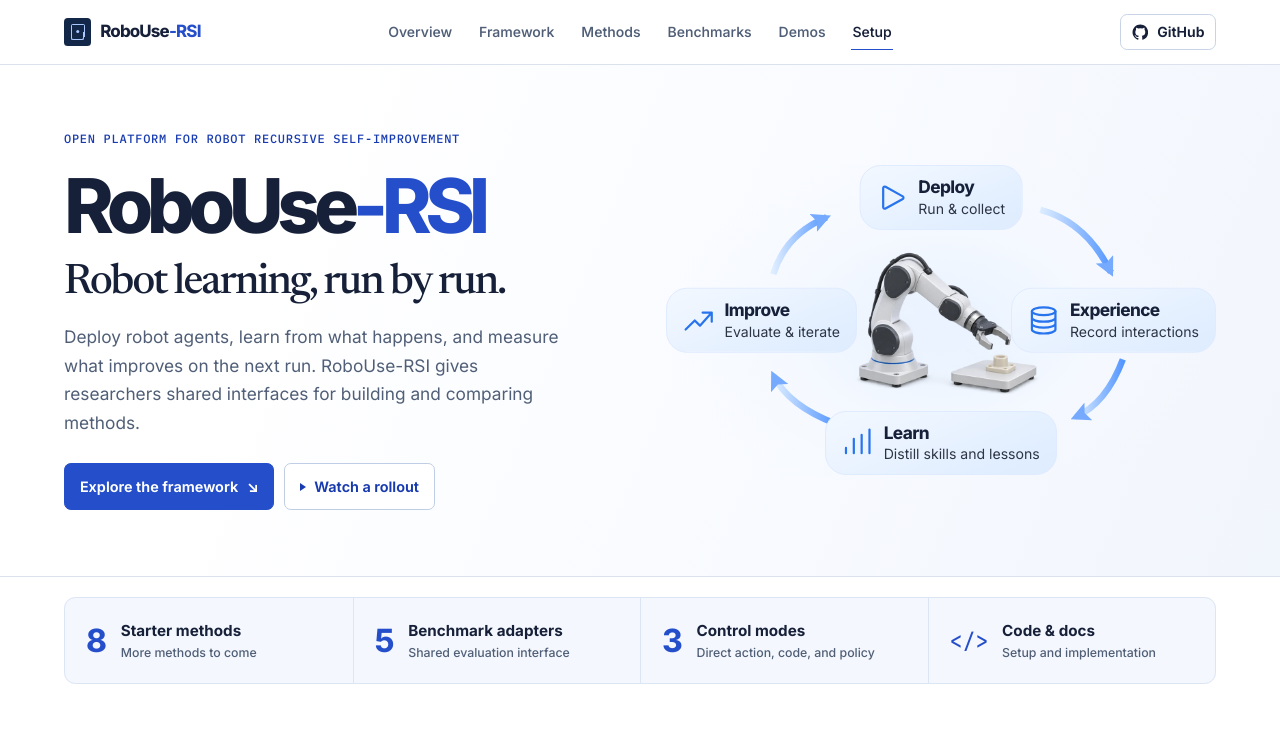
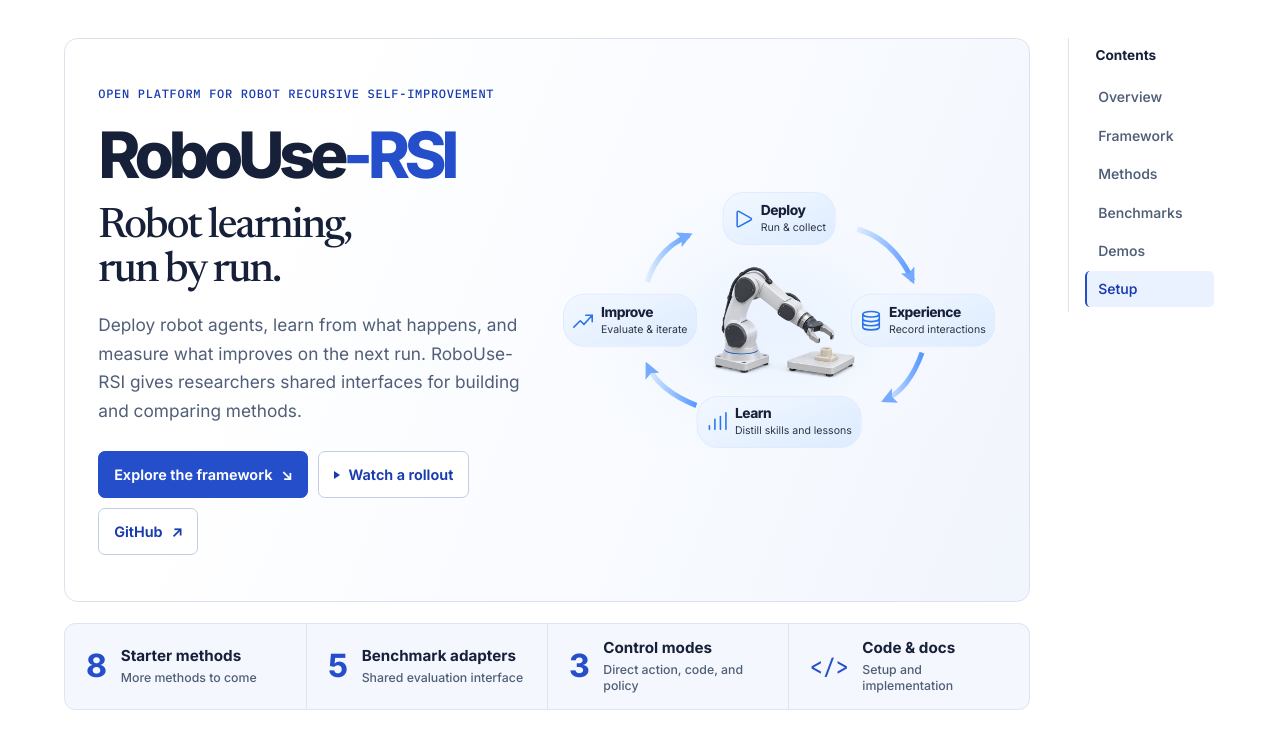
Before and after one commit to zhanxch/site-preview, a plain HTML site: page index.html in a window 1280 px wide. Shown: the top 740 px of the page. Drawn offline with Linux system fonts and the light colour scheme.

Commit message:
Move homepage navigation into a contents sidebar

```diff
--- a/index.html
+++ b/index.html
@@ -1,5 +1,5 @@
 <!doctype html>
-<html lang="en">
+<html lang="en" class="project-page">
 <head>
   <meta charset="utf-8">
   <meta name="viewport" content="width=device-width, initial-scale=1">
@@ -7,8 +7,8 @@
   <meta name="theme-color" content="#f8f9fc">
   <title>RoboUse-RSI · Robot Recursive Self-Improvement</title>
   <link rel="stylesheet" href="./research/research.css">
-  <link rel="stylesheet" href="./project.css">
-  <script src="./site.js?v=2" defer></script>
+  <link rel="stylesheet" href="./project.css?v=2">
+  <script src="./site.js?v=3" defer></script>
 </head>
 <body id="top">
   <a class="skip-link" href="#main-content">Skip to content</a>
@@ -26,13 +26,12 @@
       <path d="m2 19 7-7 4 4 9-10M15 6h7v7"/>
     </symbol>
   </svg>
-  <header class="topbar">
-    <div class="wrap topbar-inner">
-      <a class="brand" href="#top" aria-label="RoboUse-RSI home">
-        <span class="brand-mark" aria-hidden="true"><i></i></span>
-        <span>RoboUse<span class="brand-rsi">-RSI</span></span>
-      </a>
-      <nav class="contents" aria-label="Sections">
+  <div class="project-layout">
+    <div class="project-nav">
+      <details class="project-toc" open>
+        <summary>Contents</summary>
+        <nav class="contents" aria-label="Contents">
+          <p class="contents-title" aria-hidden="true">Contents</p>
           <a href="#overview" aria-current="location">Overview</a>
           <a href="#framework">Framework</a>
           <a href="#methods">Methods</a>
@@ -40,14 +39,8 @@
           <a href="#demonstrations">Demos</a>
           <a href="#quick-start">Setup</a>
         </nav>
-      <a class="github-link" href="https://github.com/MichaelGaoZT/RoboUse-RSI">
-        <svg class="github-mark" xmlns="http://www.w3.org/2000/svg" viewBox="0 0 24 24" aria-hidden="true">
-          <path fill="currentColor" d="M12 .75C5.79.75.75 5.79.75 12c0 4.97 3.22 9.19 7.69 10.68.56.1.77-.24.77-.54v-2.1c-3.13.68-3.79-1.33-3.79-1.33-.51-1.3-1.64-1.64-1.25-1.64-1.02-.7.08-.68.08-.68 1.13.08 1.73 1.16 1.73 1.16 1 1.72 2.63 1.22 3.27.94.1-.73.39-1.23.71-1.51-2.5-.28-5.13-1.25-5.13-5.56 0-1.23.44-2.23 1.16-3.02-.12-.28-.5-1.43.11-2.98 0 0 .94-.3 3.09 1.15a10.75 10.75 0 0 1 5.63 0c2.15-1.45 3.09-1.15 3.09-1.15.61 1.55.23 2.7.11 2.98.72.79 1.16 1.79 1.16 3.02 0 4.32-2.63 5.27-5.14 5.55.4.35.76 1.03.76 2.08v3.1c0 .3.2.65.78.54A11.25 11.25 0 0 0 23.25 12C23.25 5.79 18.21.75 12 .75Z"/>
-        </svg>
-        GitHub
-      </a>
+      </details>
     </div>
-  </header>
 
   <main id="main-content" tabindex="-1">
     <section class="project-hero" aria-labelledby="hero-title">
@@ -60,6 +53,7 @@
           <div class="project-actions">
             <a class="primary-action" href="#overview">Explore the framework <span aria-hidden="true">↘</span></a>
             <a class="secondary-action" href="#demonstrations"><span class="play-mark" aria-hidden="true"></span> Watch a rollout</a>
+            <a class="secondary-action" href="https://github.com/MichaelGaoZT/RoboUse-RSI">GitHub <span aria-hidden="true">↗</span></a>
           </div>
         </div>
 
@@ -294,5 +288,6 @@ python -m openrsi methods run robo_icl --dry-run</code></pre>
     <a class="footer-name" href="#top">RoboUse-RSI</a>
     <a href="#top">Back to top</a>
   </footer>
+  </div>
 </body>
 </html>
--- a/project.css
+++ b/project.css
@@ -14,16 +14,99 @@
   --gutter: clamp(1.25rem, 5vw, 5.75rem);
 }
 
+.project-page { scroll-padding-top: 4.5rem; }
 body { background: #fff; }
 a:hover { color: var(--blue-dark); }
 :focus-visible { outline-color: var(--blue); }
 .wrap { width: min(82rem, calc(100% - var(--gutter) * 2)); }
-.topbar { background: #fff; }
-.topbar-inner { min-height: 4rem; }
-.brand-mark { background: #132748; }
-.contents a:hover, .contents a[aria-current] { border-color: var(--blue); }
-.github-link { border-color: #c8d4e6; border-radius: 0.45rem; }
-.github-link:hover { background: var(--blue-soft); }
+
+.project-nav {
+  position: sticky;
+  top: 0;
+  z-index: 5;
+  padding-inline: var(--gutter);
+  border-bottom: 1px solid var(--line);
+  background: #fff;
+}
+
+.project-toc summary {
+  width: fit-content;
+  padding: 0.65rem 0.35rem;
+  color: var(--ink);
+  font-weight: 650;
+  cursor: pointer;
+}
+
+.project-toc .contents {
+  display: grid;
+  grid-template-columns: repeat(2, minmax(0, 1fr));
+  gap: 0.2rem;
+  position: absolute;
+  inset: calc(100% + 0.4rem) auto auto var(--gutter);
+  width: min(21rem, calc(100% - var(--gutter) * 2));
+  max-height: 70vh;
+  overflow: auto;
+  padding: 0.55rem;
+  border: 1px solid var(--line);
+  border-radius: 0.65rem;
+  background: #fff;
+  box-shadow: 0 10px 28px #16203820;
+}
+
+.contents-title { display: none; }
+.project-toc .contents a {
+  min-width: 0;
+  padding: 0.38rem 0.7rem;
+  border: 0;
+  border-inline-start: 2px solid transparent;
+  border-radius: 0.32rem;
+  white-space: normal;
+}
+.project-toc .contents a:hover { background: var(--paper); }
+.project-toc .contents a[aria-current] {
+  border-inline-start-color: var(--blue);
+  background: var(--blue-soft);
+  color: var(--blue-dark);
+}
+
+@media (min-width: 1080px) {
+  .project-page { scroll-padding-top: 2rem; }
+  .project-layout {
+    display: grid;
+    grid-template-columns: minmax(0, 1fr) clamp(9.25rem, 11vw, 12rem);
+    column-gap: clamp(1.6rem, 3vw, 3.5rem);
+    width: min(96rem, calc(100% - var(--gutter) * 2));
+    margin: 2.4rem auto 0;
+  }
+  .project-layout > main, .project-layout > .footer { grid-column: 1; }
+  .project-layout .wrap { width: 100%; }
+  .project-nav {
+    grid-area: 1 / 2 / span 2;
+    align-self: start;
+    top: 2rem;
+    padding: 0.35rem 0 0 1rem;
+    border: 0;
+    border-inline-start: 1px solid var(--line);
+  }
+  .project-toc summary { display: none; }
+  .project-toc .contents {
+    position: static;
+    display: grid;
+    grid-template-columns: minmax(0, 1fr);
+    width: auto;
+    padding: 0 0.15rem 0.35rem 0;
+    border: 0;
+    border-radius: 0;
+    box-shadow: none;
+  }
+  .contents-title {
+    display: block;
+    margin: 0 0 0.6rem 0.65rem;
+    color: var(--ink);
+    font-size: 0.85rem;
+    font-weight: 700;
+  }
+}
 
 .project-hero {
   background: linear-gradient(112deg, #fff 22%, #f9fbff 57%, #f1f5fc 100%);
@@ -36,6 +119,12 @@ a:hover { color: var(--blue-dark); }
   gap: clamp(1.5rem, 4vw, 5rem);
   align-items: center;
   padding-block: clamp(2.5rem, 5.1vw, 5.2rem);
+}
+
+@media (min-width: 1080px) {
+  .project-hero { border: 1px solid var(--line); border-radius: 0.85rem; }
+  .project-hero-grid { gap: clamp(1.3rem, 2.5vw, 3rem); padding: clamp(2.25rem, 3.6vw, 4.25rem) clamp(1.4rem, 2.6vw, 2.85rem); }
+  .project-layout .project-intro h1 { font-size: clamp(3.1rem, 5vw, 5.6rem); }
 }
 
 .project-kicker {
@@ -186,6 +275,14 @@ a:hover { color: var(--blue-dark); }
 .stage-improve { left: 0; }
 .stage-experience { right: 0; }
 
+@media (min-width: 1080px) {
+  .robot-cycle { container-type: inline-size; }
+  .cycle-stages a { gap: clamp(0.35rem, 1.5cqw, 0.7rem); padding: 0.58rem clamp(0.45rem, 2cqw, 1rem); }
+  .cycle-icon { width: clamp(1rem, 5.1cqw, 2rem); height: auto; aspect-ratio: 1; }
+  .cycle-stages strong { font-size: clamp(0.82rem, 3.2cqw, 1.17rem); }
+  .cycle-stages span { font-size: clamp(0.66rem, 2.4cqw, 0.88rem); }
+}
+
 .fact-rail {
   grid-template-columns: repeat(4, minmax(0, 1fr));
   margin-top: 1.3rem;
@@ -256,11 +353,6 @@ a:hover { color: var(--blue-dark); }
   .fact-rail strong { font-size: 1.7rem; }
 }
 
-@media (max-width: 650px) {
-  .topbar-inner { min-height: 0; }
-  .contents { justify-content: flex-start; gap: 0.72rem; }
-}
-
 @media (max-width: 420px) {
   .fact-rail b { font-size: 0.86rem; }
   .fact-rail small { font-size: 0.69rem; }
@@ -269,8 +361,6 @@ a:hover { color: var(--blue-dark); }
 .research-heading h2 { text-wrap: balance; }
 
 @media (max-width: 460px) {
-  .contents { display: grid; grid-template-columns: repeat(3, minmax(0, 1fr)); gap: 0 0.45rem; overflow: visible; }
-  .contents a { padding-block: 0.3rem; }
   .project-actions { gap: 0.45rem; }
   .project-actions a { gap: 0.4rem; padding: 0.57rem 0.65rem; font-size: 0.82rem; }
 }
--- a/site.js
+++ b/site.js
@@ -74,9 +74,32 @@ const contents = document.querySelector(".contents");
 const contentsLinks = [...contents.querySelectorAll("a")];
 const sections = contentsLinks.map((link) => document.querySelector(link.hash));
 const sidebarLayout = window.matchMedia("(min-width: 980px)");
+const contentsDisclosure = contents.closest(".project-toc");
+
+if (contentsDisclosure) {
+  const desktopContents = window.matchMedia("(min-width: 1080px)");
+  const summary = contentsDisclosure.querySelector("summary");
+  const setContentsLayout = () => { contentsDisclosure.open = desktopContents.matches; };
+
+  desktopContents.addEventListener("change", setContentsLayout);
+  setContentsLayout();
+
+  contents.addEventListener("click", (event) => {
+    if (!desktopContents.matches && event.target.closest("a")) contentsDisclosure.open = false;
+  });
+  contentsDisclosure.addEventListener("keydown", (event) => {
+    if (event.key === "Escape" && !desktopContents.matches && contentsDisclosure.open) {
+      contentsDisclosure.open = false;
+      summary.focus();
+    }
+  });
+}
 
 function updateContents() {
-  const readingLine = sidebarLayout.matches ? 140 : contents.getBoundingClientRect().bottom + 22;
+  const scrollPadding = parseFloat(getComputedStyle(document.documentElement).scrollPaddingTop);
+  const readingLine = contentsDisclosure
+    ? scrollPadding + 22
+    : sidebarLayout.matches ? 140 : contents.getBoundingClientRect().bottom + 22;
   let current = 0;
 
   // A short final section may never reach the reading line.
```
Lines whose indentation alone changed are shown as unchanged.
